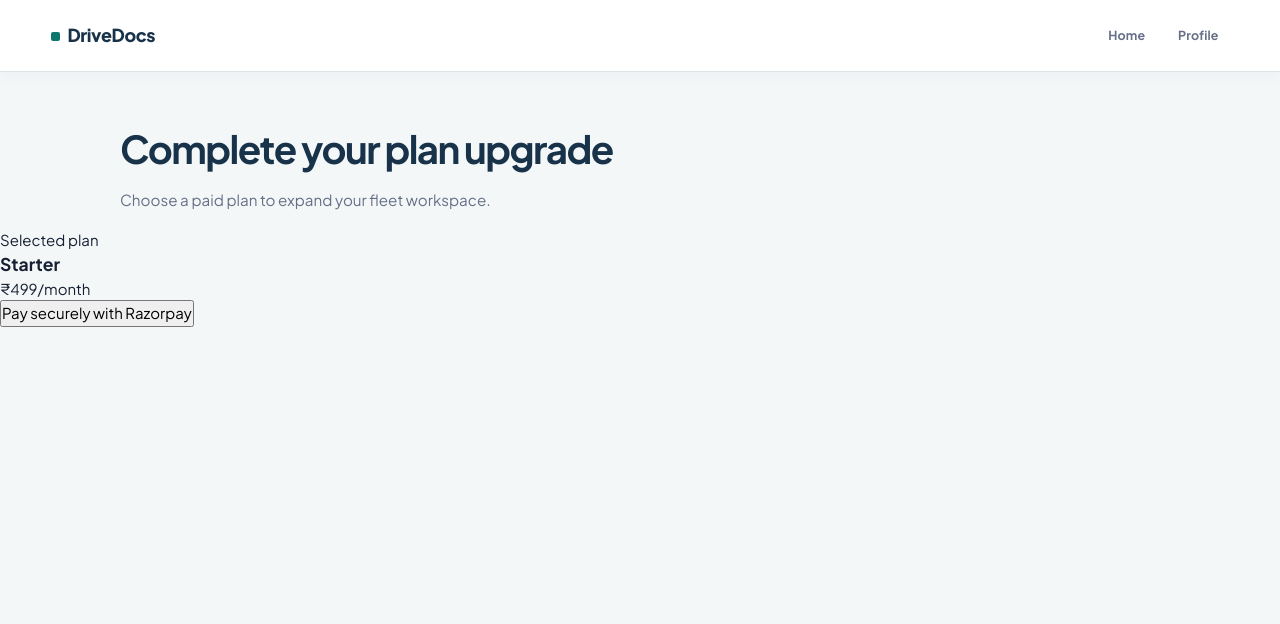
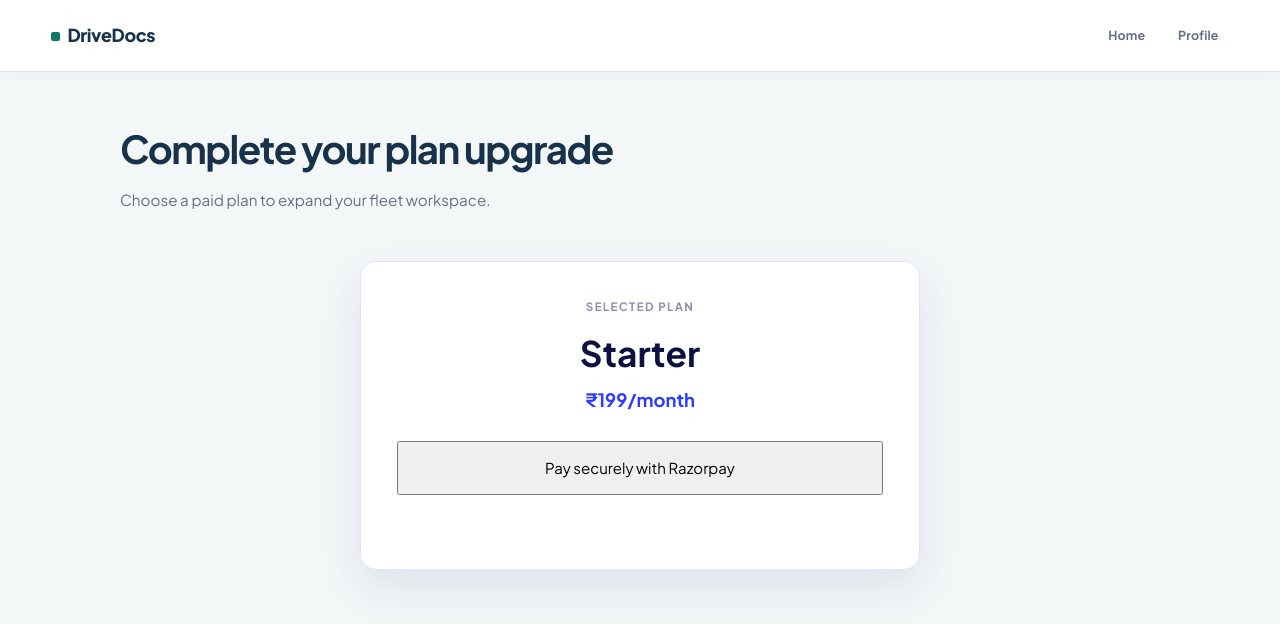
Before and after one commit to Mayankgupta645/DriveDocs, a plain HTML site: page frontend/payment.html in a window 1280 px wide. Drawn offline with Linux system fonts and the light colour scheme.

Commit message:
adding the payment gate way

```diff
--- a/frontend/drivedocs.css
+++ b/frontend/drivedocs.css
@@ -106,6 +106,57 @@ body {
   transition: background .2s, color .2s;
 }
 .profile-upgrade:hover { background: #2B3BFF; color: #fff; }
+
+/* PAYMENT */
+.payment-page {
+  max-width: 980px;
+  margin: 2rem auto 5rem;
+  padding: 0 1.25rem;
+}
+.payment-card {
+  max-width: 560px;
+  margin: 0 auto;
+  padding: 2.25rem;
+  background: #fff;
+  border: 1px solid #E0E4FF;
+  border-radius: 16px;
+  box-shadow: 0 18px 45px rgba(27, 39, 122, .1);
+  text-align: center;
+}
+.payment-label {
+  color: #8B90B0;
+  font-size: .72rem;
+  font-weight: 700;
+  letter-spacing: .12em;
+  text-transform: uppercase;
+  margin-bottom: .75rem;
+}
+.payment-card h3 {
+  color: #0D1140;
+  font-size: 2.2rem;
+  margin-bottom: .35rem;
+}
+.payment-card h3 + p {
+  color: #2B3BFF;
+  font-size: 1.15rem;
+  font-weight: 700;
+  margin-bottom: 1.75rem;
+}
+.payment-button {
+  width: 100%;
+  padding: .85rem 1rem;
+}
+.payment-message {
+  min-height: 1.4rem;
+  color: #5C6280;
+  font-size: .82rem;
+  line-height: 1.5;
+  margin-top: 1rem;
+}
+@media (max-width: 520px) {
+  .payment-card { padding: 1.5rem 1.15rem; }
+  .payment-card h3 { font-size: 1.8rem; }
+}
 @media (max-width: 520px) {
   .profile-card { padding: 1.25rem; }
   .profile-details p { display: grid; gap: .35rem; }
--- a/frontend/payment.html
+++ b/frontend/payment.html
@@ -22,7 +22,7 @@
         <section class="payment-card">
             <p class="payment-label">Selected plan</p>
             <h3 id="planName">Starter</h3>
-            <p id="planPrice">₹499/month</p>
+            <p id="planPrice">₹199/month</p>
             <button class="primary-btn payment-button" id="payButton" type="button">Pay securely with Razorpay</button>
             <p class="payment-message" id="paymentMessage" role="status" aria-live="polite"></p>
         </section>
@@ -33,8 +33,8 @@
             ? 'http://localhost:5000'
             : 'https://drivedocs-backend.onrender.com';
         const plans = {
-            starter: { name: 'Starter', amount: 49900, price: '₹499/month' },
-            business: { name: 'Business', amount: 149900, price: '₹1499/month' }
+            starter: { name: 'Starter', amount: 19900, price: '₹199/month' },
+            business: { name: 'Business', amount: 29900, price: '₹299/month' }
         };
         const params = new URLSearchParams(window.location.search);
         const plan = plans[params.get('plan')] || plans.starter;
```
Also changed, not shown: backend/router/user.js (+10 -20 lines), frontend/dashboard.html (+0 -4 lines), frontend/index.html (+6 -6 lines), frontend/login.html (+1 -6 lines), frontend/profile.html (+1 -5 lines), frontend/register.html (+3 -3 lines), frontend/storage.html (+0 -4 lines), frontend/uploaddocument.html (+1 -5 lines).
